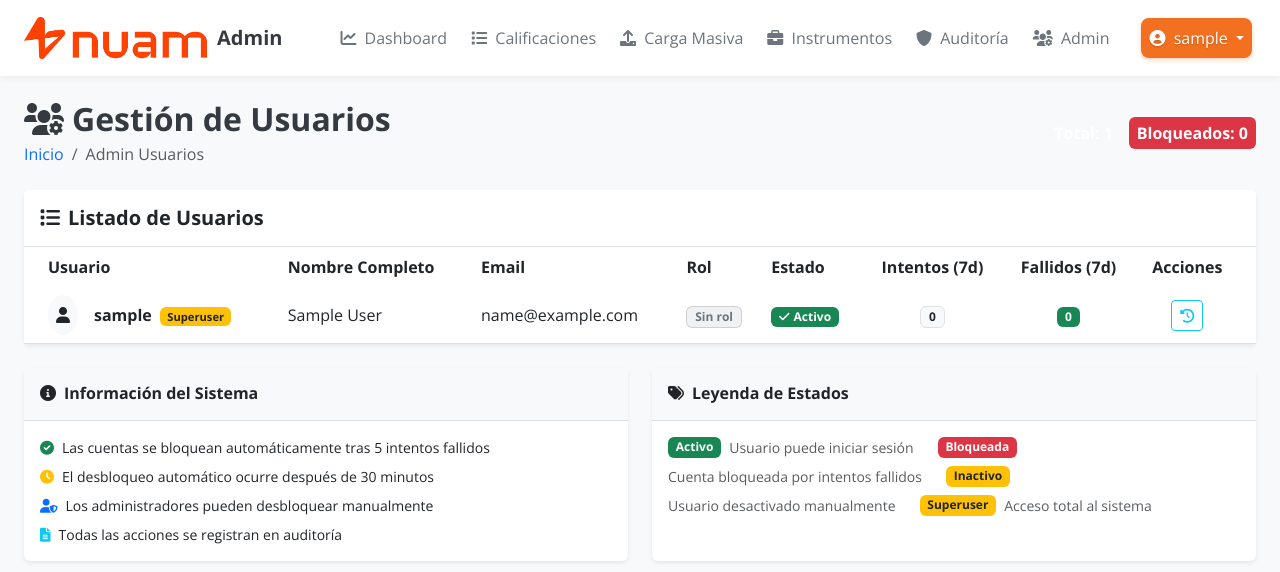
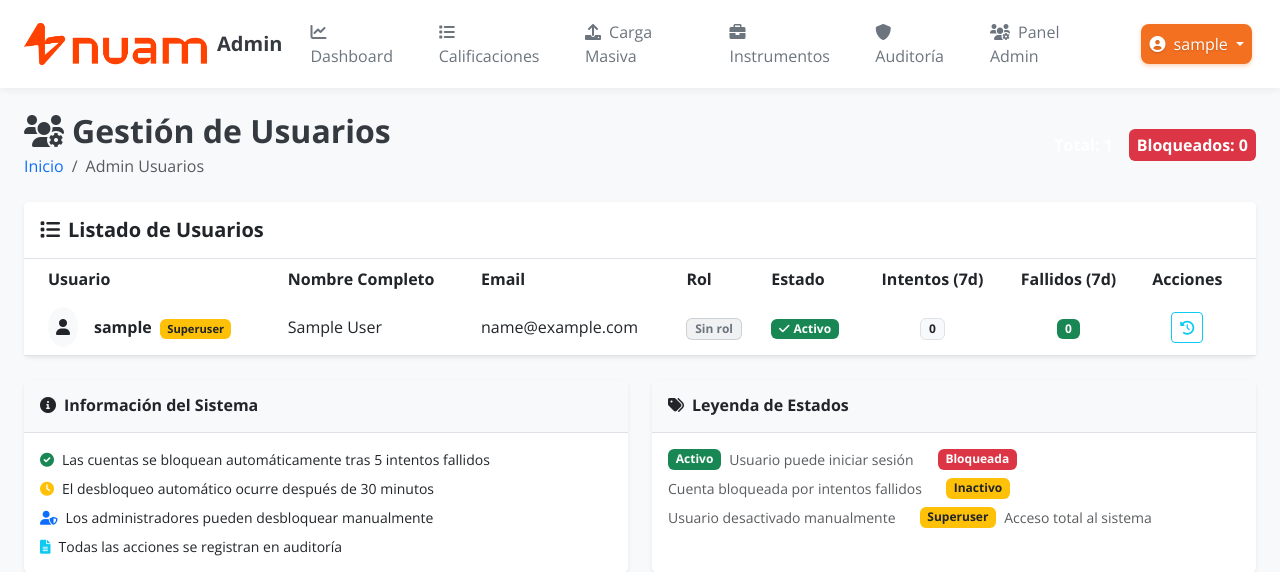
Before and after one commit to Ewniah/nuam_project, a Django app: page /gestion/usuarios/ in a window 1280 px wide. Shown: the top 572 px of the page. Run offline with Django 5.2, Linux system fonts and the light colour scheme; the visitor is signed in with stand-in values (Sample User, id 1); data comes from the database, SQL or seed files in the repository; data that the repository does not hold is empty.

Commit message:
fix(navbar): actualizar enlace de administración a nuevo panel personalizado
- Cambiar URL de 'admin_gestionar_usuarios' a 'admin_panel'
- Ajustar condición RBAC para ser consistente con las vistas
- Mejorar detección de página activa usando 'admin-panel' en path
- Renombrar label a 'Panel Admin' para mayor claridad

```diff
--- a/templates/base.html
+++ b/templates/base.html
@@ -200,11 +200,11 @@
                     </li>
                     {% endif %}
                     {% comment %} RBAC: Admin Panel - Solo Admin {% endcomment %}
-                    {% if user.is_superuser or user.is_staff %}
+                    {% if user.is_superuser or user.perfilusuario.rol.nombre_rol == 'Administrador' %}
                     <li class="nav-item">
-                        <a class="nav-link {% if 'admin' in request.path and request.resolver_match.url_name != 'registro_auditoria' %}active{% endif %}"
-                            href="{% url 'admin_gestionar_usuarios' %}">
-                            <i class="fas fa-users-cog me-1"></i> Admin
+                        <a class="nav-link {% if 'admin-panel' in request.path %}active{% endif %}"
+                            href="{% url 'admin_panel' %}">
+                            <i class="fas fa-users-cog me-1"></i> Panel Admin
                         </a>
                     </li>
                     {% endif %}
```
